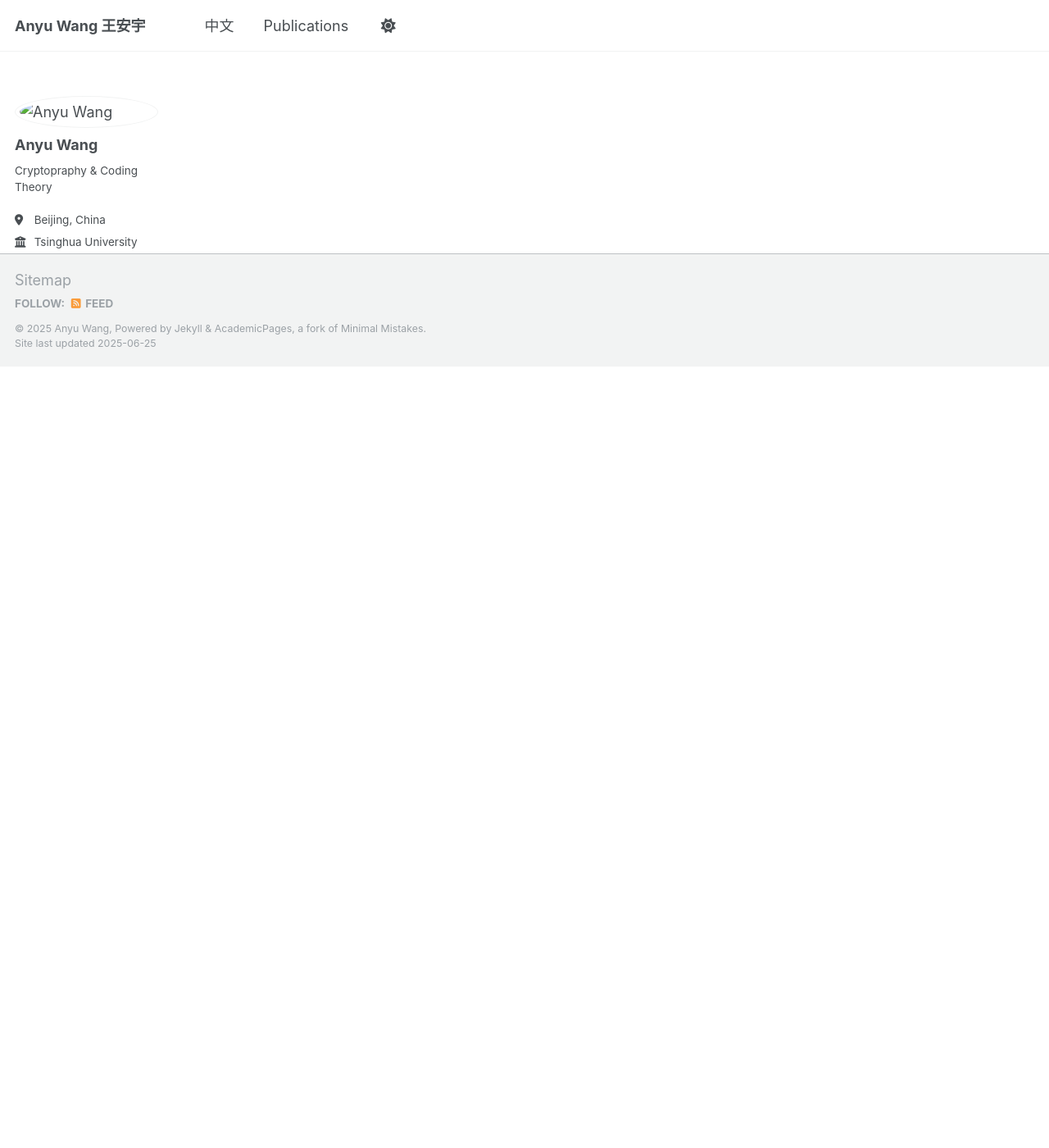
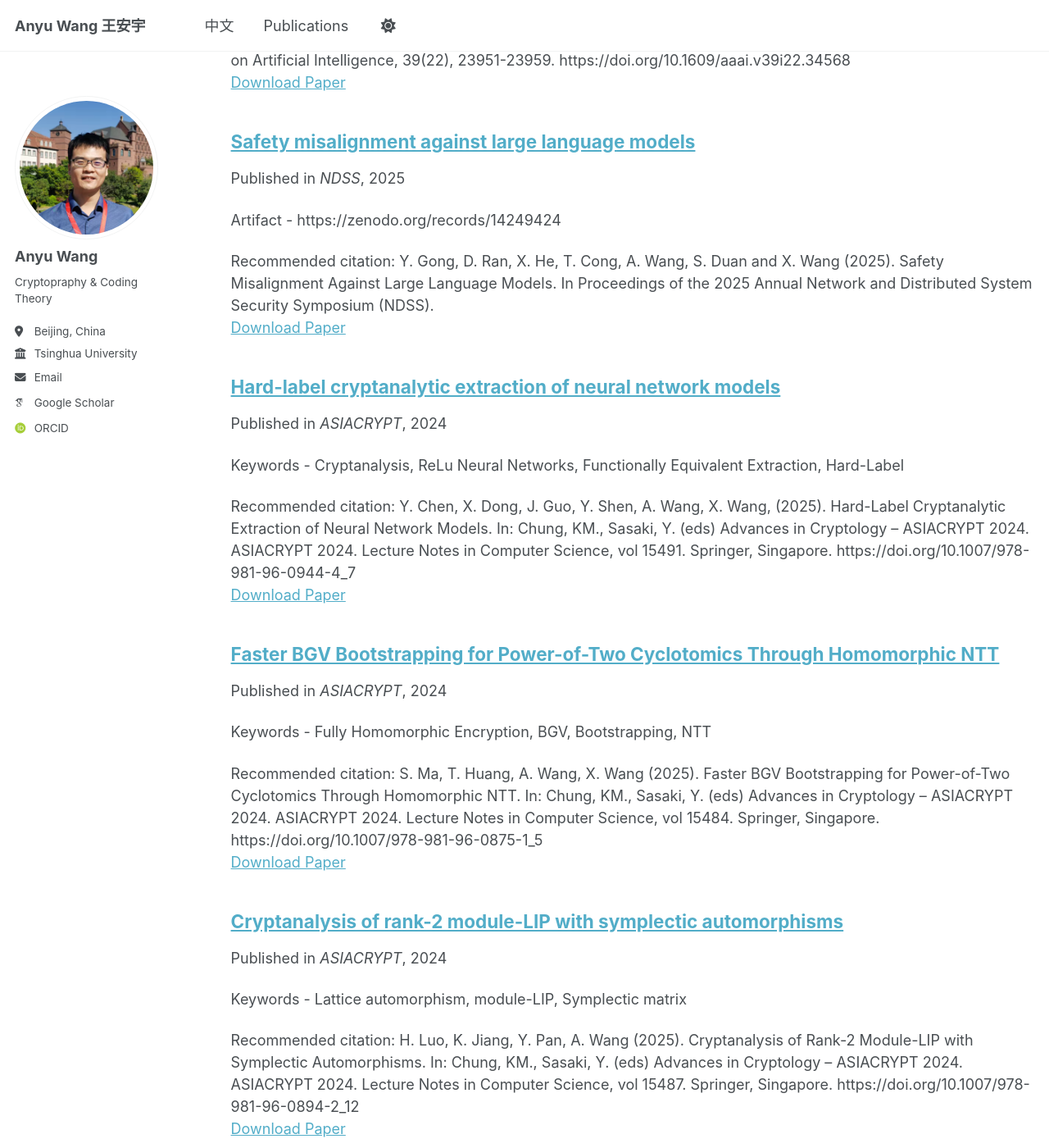
Before and after one commit to anyu-crypto/anyu-crypto.github.io, a Jekyll site: the page built from _pages/publications.html, in a window 1280 px wide and 1400 px high, scrolled down 1448 px. Shown: the whole window at 82% size. Built offline with Jekyll 4.4.1, drawn with Linux system fonts in a browser that asks for light colours; some web fonts are replaced; before the commit the page ends 1895 px from its top, so only the background shows below that; some of the changed text lies outside the part shown.

Commit message:
publication update

```diff
--- /dev/null
+++ b/_publications/2024-12-Cryptanalysis-AC.md
@@ -0,0 +1,12 @@
+---
+title: "Cryptanalysis of rank-2 module-LIP with symplectic automorphisms"
+collection: publications
+category: recent
+permalink: /publication/2024-12-Cryptanalysis-AC
+excerpt: 'Keywords - Lattice automorphism, module-LIP, Symplectic matrix'
+date: 2024-12-10
+venue: 'ASIACRYPT'
+paperurl: 'https://eprint.iacr.org/2024/1173.pdf'
+citation: 'H. Luo, K. Jiang, Y. Pan, A. Wang (2025). Cryptanalysis of Rank-2 Module-LIP with Symplectic Automorphisms. In: Chung, KM., Sasaki, Y. (eds) Advances in Cryptology – ASIACRYPT 2024. ASIACRYPT 2024. Lecture Notes in Computer Science, vol 15487. Springer, Singapore. https://doi.org/10.1007/978-981-96-0894-2_12'
+---
+**Abstract.** At Eurocrypt'24, Mureau et al. formally defined the Lattice Isomorphism Problem for module lattices (module-LIP) in a number field $\mathbb{K}$, and proposed a heuristic randomized algorithm solving module-LIP for modules of rank 2 in $\mathbb{K}^2$ with a totally real number field $\mathbb{K}$, which runs in classical polynomial time for a large class of modules and a large class of totally real number field under some reasonable number theoretic assumptions. In this paper, by introducing a (pseudo) symplectic automorphism of the module, we successfully reduce the problem of solving module-LIP over CM number field to the problem of finding certain symplectic automorphism. Furthermore, we show that a weak (pseudo) symplectic automorphism can be computed efficiently, which immediately turns out to be the desired automorphism when the module is in a totally real number field. This directly results in  a provable deterministic polynomial-time algorithm solving module-LIP for rank-2 modules in $\mathbb{K}^2$ where $\mathbb{K}$ is a totally real number field, without any assumptions or restrictions on the modules and the totally real number fields. Moreover, the weak symplectic automorphism can also be utilized to invalidate the omSVP assumption employed in HAWK's forgery security analysis, although it does not yield any actual attacks against HAWK itself.
--- /dev/null
+++ b/_publications/2024-12-Faster-AC.md
@@ -0,0 +1,12 @@
+---
+title: "Faster BGV Bootstrapping for Power-of-Two Cyclotomics Through Homomorphic NTT"
+collection: publications
+category: recent
+permalink: /publication/2024-12-Faster-AC
+excerpt: 'Keywords - Fully Homomorphic Encryption, BGV, Bootstrapping, NTT'
+date: 2024-12-10
+venue: 'ASIACRYPT'
+paperurl: 'https://eprint.iacr.org/2024/164.pdf'
+citation: 'S. Ma, T. Huang, A. Wang, X. Wang (2025). Faster BGV Bootstrapping for Power-of-Two Cyclotomics Through Homomorphic NTT. In: Chung, KM., Sasaki, Y. (eds) Advances in Cryptology – ASIACRYPT 2024. ASIACRYPT 2024. Lecture Notes in Computer Science, vol 15484. Springer, Singapore. https://doi.org/10.1007/978-981-96-0875-1_5'
+---
+**Abstract.** Power-of-two cyclotomics is a popular choice when instantiating the BGV scheme because of its efficiency and compliance with the FHE standard. However, in power-of-two cyclotomics, the linear transformations in BGV bootstrapping cannot be decomposed into sub-transformations for acceleration with existing techniques. Thus, they can be highly time-consuming when the number of slots is large, degrading the advantage brought by the SIMD property of the plaintext space. By exploiting the algebraic structure of power-of-two cyclotomics, this paper derives explicit decomposition of the linear transformations in BGV bootstrapping into NTT-like sub-transformations, which are highly efficient to compute homomorphically. Moreover, multiple optimizations are made to evaluate homomorphic linear transformations, including modified BSGS algorithms, trade-offs between level and time, and specific simplifications for thin and general bootstrapping. We implement our method on HElib. With the number of slots ranging from 4096 to 32768, we obtain a 2.4 x–55.1 x improvement in bootstrapping throughput, compared to previous works or the naive approach.
--- /dev/null
+++ b/_publications/2024-12-Hard-AC.md
@@ -0,0 +1,14 @@
+---
+title: "Hard-label cryptanalytic extraction of neural network models"
+collection: publications
+category: recent
+permalink: /publication/2024-12-Hard-AC
+excerpt: 'Keywords - Cryptanalysis, ReLu Neural Networks, Functionally Equivalent Extraction, Hard-Label'
+date: 2024-12-10
+venue: 'ASIACRYPT'
+paperurl: 'https://arxiv.org/pdf/2409.11646'
+citation: 'Y. Chen, X. Dong, J. Guo, Y. Shen, A. Wang, X. Wang, (2025). Hard-Label Cryptanalytic Extraction of Neural Network Models. In: Chung, KM., Sasaki, Y. (eds) Advances in Cryptology – ASIACRYPT 2024. ASIACRYPT 2024. Lecture Notes in Computer Science, vol 15491. Springer, Singapore. https://doi.org/10.1007/978-981-96-0944-4_7'
+---
+**Abstract.** The machine learning problem of extracting neural network parameters has been proposed for nearly three decades. Functionally equivalent extraction is a crucial goal for research on this problem. When the adversary has access to the raw output of neural networks, various attacks, including those presented at CRYPTO 2020 and EUROCRYPT 2024, have successfully achieved this goal. However, this goal is not achieved when neural networks operate under a hard-label setting where the raw output is inaccessible.
+
+In this paper, we propose the first attack that theoretically achieves functionally equivalent extraction under the hard-label setting, which applies to ReLU neural networks. The effectiveness of our attack is validated through practical experiments on a wide range of ReLU neural networks, including neural networks trained on two real benchmarking datasets (MNIST, CIFAR10) widely used in computer vision. For a neural network consisting of 10^5 parameters, our attack only requires several hours on a single core.
--- /dev/null
+++ b/_publications/2024-12-Scloud+-SSR.md
@@ -0,0 +1,19 @@
+---
+title: "Scloud+: An Efficient LWE-Based KEM Without Ring/Module Structure"
+collection: publications
+category: recent
+permalink: /publication/2024-12-Scloud+-SSR
+excerpt: 'Keywords - post-quantum cryptography, key encapsulation mechanism, learning with errors, lattice code, Barnes-Wall lattice'
+date: 2025-07-01
+venue: 'Security Standardisation Research'
+paperurl: 'https://link.springer.com/chapter/10.1007/978-3-031-87541-0_7'
+citation: 'A. Wang, Z. Zheng, C. Zhao, Z. Qiu, G. Zeng, Y. Yuan, C. Mu, and X. Wang (2025). Scloud+: An Efficient LWE-Based KEM Without Ring/Module Structure. In: Lu, X., Mitchell, C.J. (eds) Security Standardisation Research. SSR 2024. Lecture Notes in Computer Science, vol 15559. Springer, Cham. https://doi.org/10.1007/978-3-031-87541-0_7'
+---
+**Abstract.** We present Scloud+, an LWE-based key encapsulation mechanism (KEM).
+The key feature of Scloud+ is its use of the unstructured-LWE problem (i.e., without algebraic structures such as rings or modules) and its incorporation of ternary secrets and lattice coding to enhance performance.
+A notable advantage of the unstructured-LWE problem is its resistance to potential attacks exploiting algebraic structures, making it a conservative choice for constructing high-security schemes.
+However, a key disadvantage of such schemes is their limited computational and communication efficiency.
+Scloud+ utilizes ternary secrets and $\text{BW}_{32}$ lattice codes to enhance noise control and ensure robust error correction during decryption, enabling smaller parameters while maintaining low decryption failure probabilities.
+Equipped with these techniques, Scloud+ exhibits a significant improvement in efficiency.
+When compared with FrodoKEM for parameter sets targeting 128, 192, and 256 bits of security respectively, Scloud+ achieves practical performance with a public key size approximately $0.71 \sim 0.87$x and a ciphertext size approximately $0.56 \sim 0.78$x that of FrodoKEM.
+The encapsulation plus decapsulation time is approximately $0.74 \sim 0.84$x that of FrodoKEM.
--- a/_publications/2025-04-28-Rerandomize-EC.md
+++ b/_publications/2025-04-28-Rerandomize-EC.md
@@ -3,7 +3,7 @@ title: "Re-randomize and Extract: A Novel Commitment Construction Framework Base
 collection: publications
 category: recent
 permalink: /publication/2025-04-28-Rerandomize-EC
-excerpt:  Cryptographic group action · Dual-mode commitment · Homomorphic commitment · Lattice isomorphism problem
+excerpt:  'Keywords - Cryptographic group action, Dual-mode commitment, Homomorphic commitment, Lattice isomorphism problem'
 date: 2025-04-28
 venue: 'EUROCRYPT'
 paperurl: 'https://eprint.iacr.org/2025/400.pdf'
```
Also changed, not shown: _publications/2025-02-Saftey-NDSS.md (+1 -1 lines), _publications/2025-04-11-Figstep-AAAI.md (+1 -1 lines), images/anyuwang.png (added).
